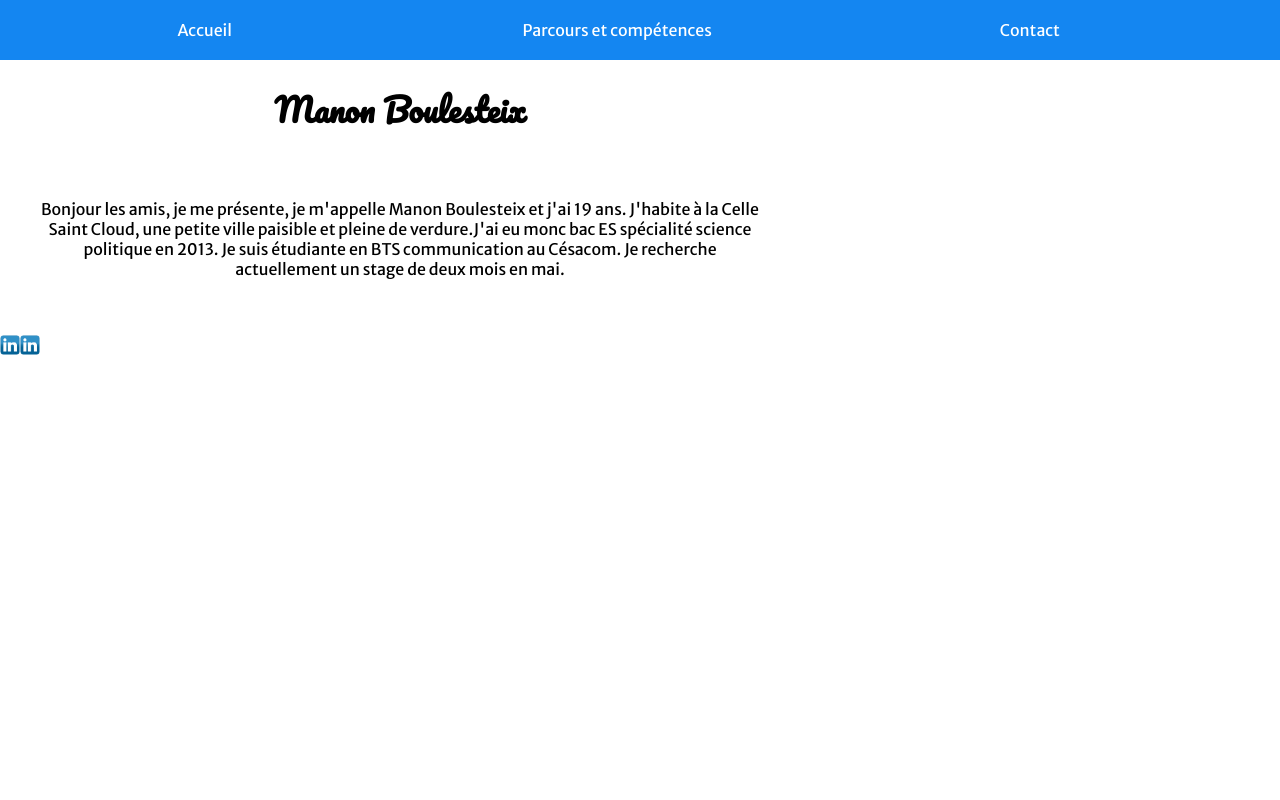
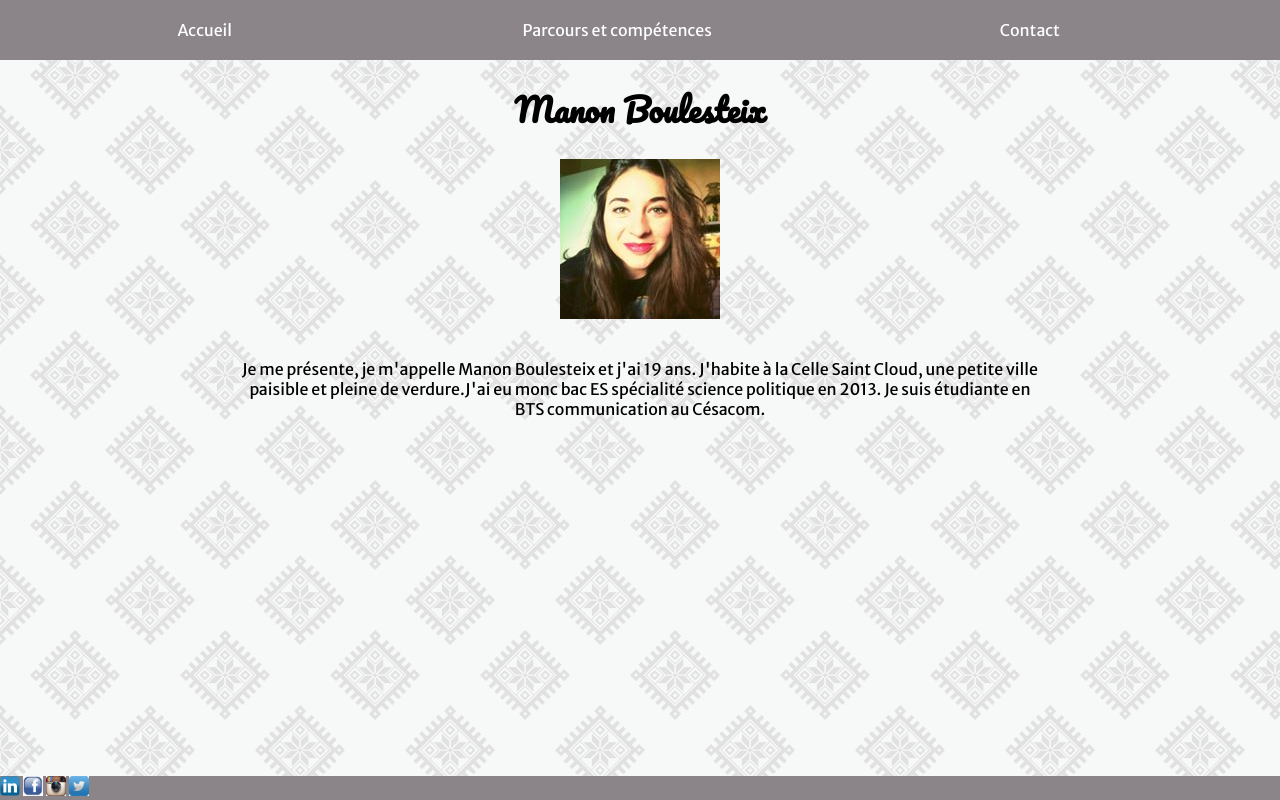
Before and after one commit to Manoush/projet-test-cesacom, a plain HTML site: page index.html in a window 1280 px wide. Drawn offline with Linux system fonts and the light colour scheme.

Commit message:
Suite CV 2

```diff
--- a/index.html
+++ b/index.html
@@ -20,7 +20,10 @@
       <main>
 
         <h1>Manon Boulesteix</h1>
-        <p>Bonjour les amis, je me présente, je m'appelle Manon Boulesteix et j'ai 19 ans. J'habite à la Celle Saint Cloud, une petite ville paisible et pleine de verdure.J'ai eu monc bac ES spécialité science politique en 2013. Je suis étudiante en BTS communication au Césacom. Je recherche actuellement un stage de deux mois en mai.</p>
+
+        <img class="photohome" src="images/10590536_4551862531355_884027003868719193_n.jpg">
+
+          <p>Je me présente, je m'appelle Manon Boulesteix et j'ai 19 ans. J'habite à la Celle Saint Cloud, une petite ville paisible et pleine de verdure.J'ai eu monc bac ES spécialité science politique en 2013. Je suis étudiante en BTS communication au Césacom.</p>
 
 
      </main>
@@ -28,8 +31,15 @@
 
     <footer>
        <ul>
-           <li><a href="http://www.linkedin.com"><img src="images/linkedin.png" alt="Icone linkedin" width="20"><img src="images/linkedin.png" alt="Icone linkedin" width="20"></a></li>
-       </ul>
+           <li><a href="http://www.linkedin.com"><img src="images/linkedin.png" alt="Icone linkedin" width="20"></a></li>
+
+     <li><a href="https://www.facebook.com"><img src="images/logo%20facebook.jpg" alt="icone facebook" width="20"></a></li>
+           <li><a href="https://www.instagram.com"><img src="images/instagram.jpg" alt="icone instagram" width="20"></a></li>
+           <li><a href="https://www.twitter.com"><img src="images/twitter.jpg" alt="icone twitter" width="20"></a></li>
+        </ul>
+
+
+
     </footer>
 
 </body>
--- a/style.css
+++ b/style.css
@@ -1,6 +1,7 @@
 body{
     margin:0;
     font-family: 'Merriweather Sans', sans-serif;
+     background-image: url(images/eight_horns.png)
 }
 
 ul{
@@ -9,13 +10,17 @@ ul{
 }
 
 header{
-    background-color: #1486f1;
+    background-color: #8b8589;
     padding-top:20px;
     padding-bottom: 20px;
 }
 
 h1, h2, h3, h4, h5, h6{
     font-family: 'Pacifico', cursive;
+}
+
+html,body {
+    height:100%;
 }
 
 header a {
@@ -36,9 +41,31 @@ header li {
 
 body p {
     padding:40px;
+   text-align: center;
+    max-width: 800px;
+    margin: auto;
 }
 
-main{
-    max-width: 800px;
+h1 {
     text-align: center;
 }
+
+footer {
+    background-color:#8b8589;
+    margin-top: 80px;
+    position: fixed;
+    bottom: 0;
+    width: 100%;
+
+}
+
+footer li {
+    display: inline-block;
+}
+
+.photohome {
+    margin:auto;
+    display:block;
+    widht:160px;
+    height:
+}
```
Also changed, not shown: parcours.html (+1 -1 lines), images/10403796_4551862531355_884027003868719193_o.jpg (added), images/10590536_4551862531355_884027003868719193_n.jpg (added), images/eight_horns.png (added), images/instagram.jpg (added), images/logo facebook.jpg (added), images/twitter.jpg (added), 1 other file.
